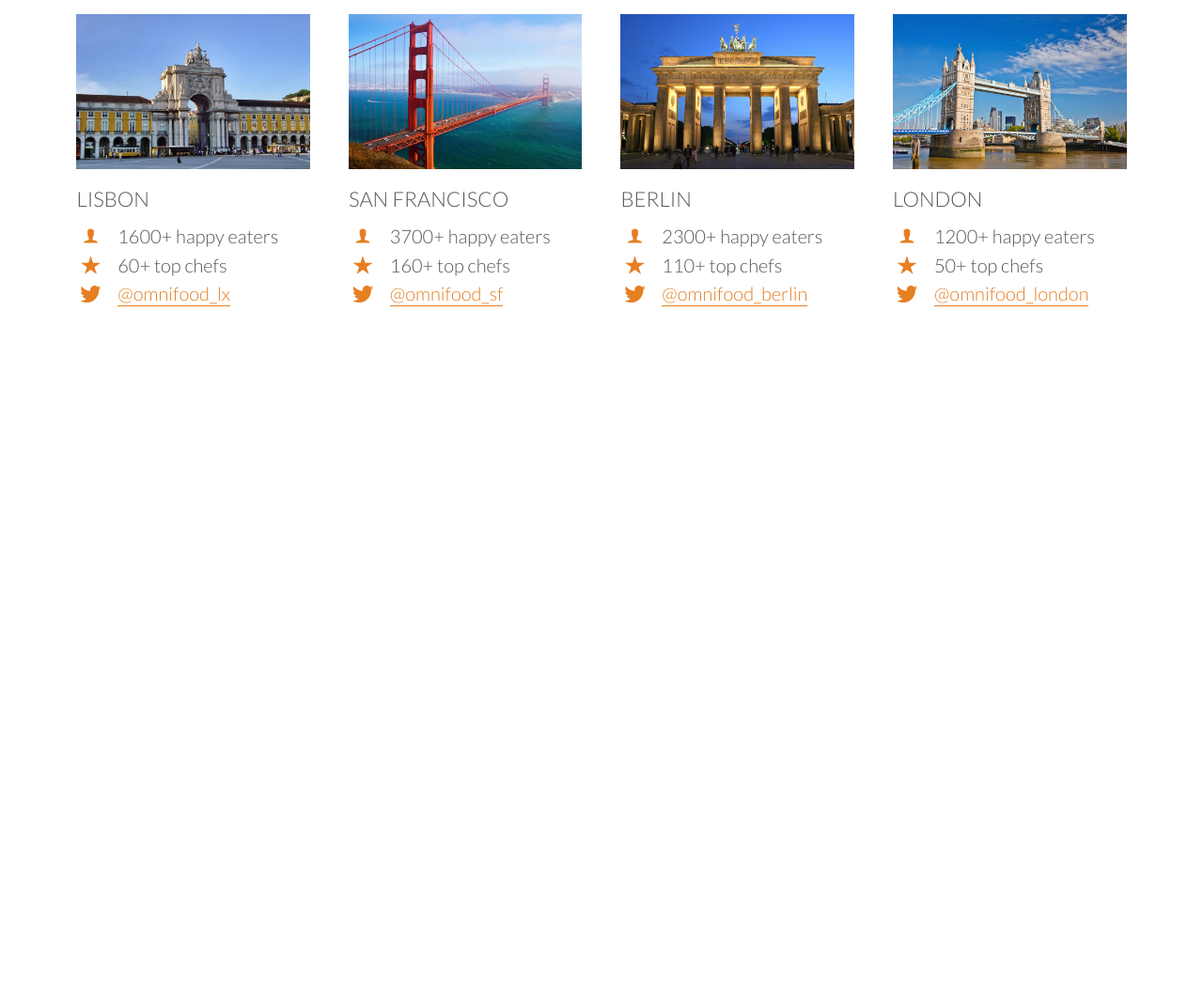
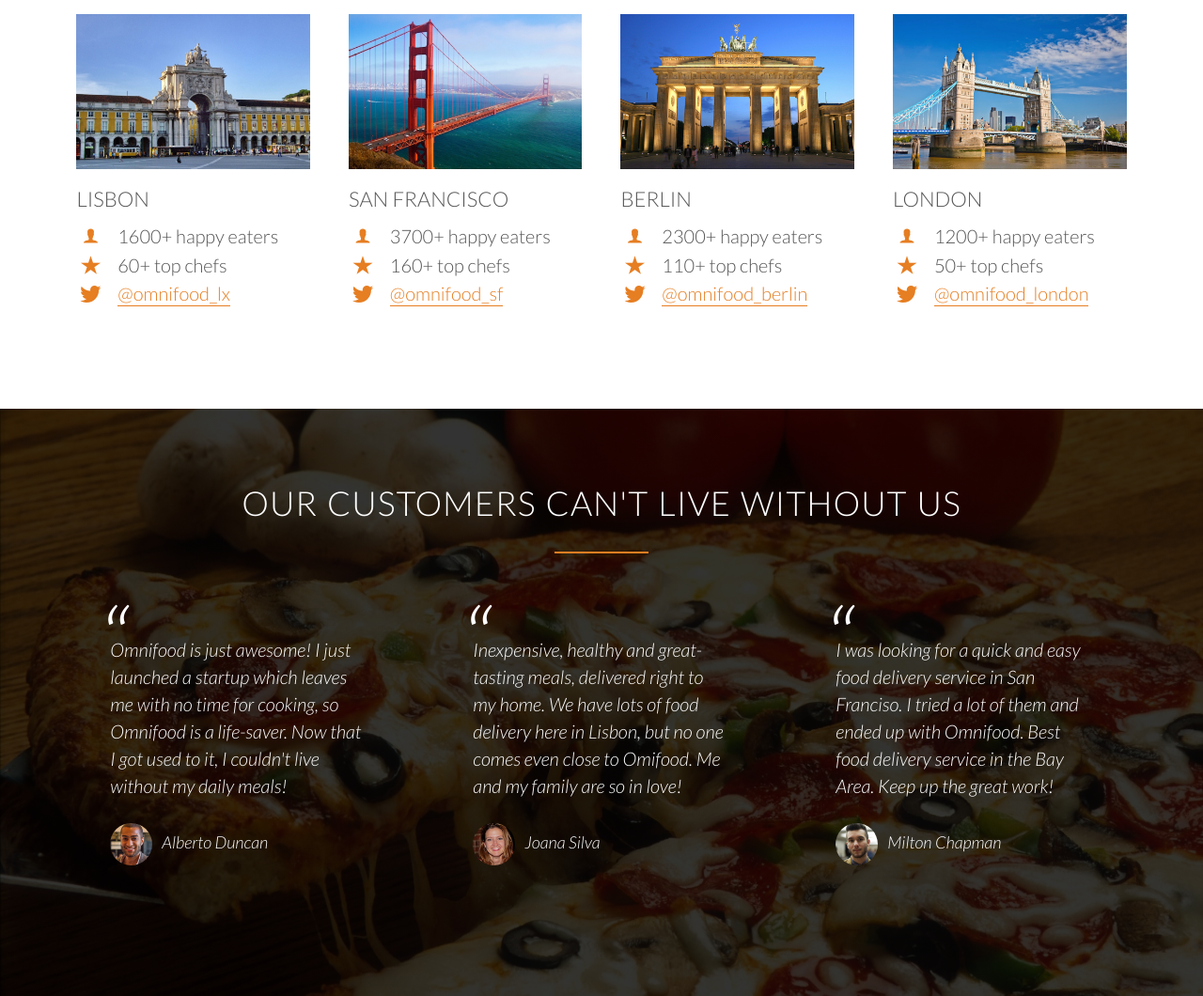
Before and after one commit to dav1dborja/omnifood, a plain HTML site: page index.html in a window 1280 px wide. Shown: the part 2930-3990 px from the top of the page at 94% size. Before the commit the page ends 3365 px from the top, so only its background shows below. Drawn offline with Linux system fonts and the light colour scheme; files whose address does not match are found by name.

Commit message:
building the customer testimonial section

```diff
--- a/index.html
+++ b/index.html
@@ -210,6 +210,31 @@
                     </div>
                 </div>
             </section>
+            <section class="section-testimonials">
+                <div class="row">
+                    <h2>Our customers can't live without us</h2>
+                </div>
+                <div class="row">
+                    <div class="col span-1-of-3">
+                        <blockquote>
+                            Omnifood is just awesome! I just launched a startup which leaves me with no time for cooking, so Omnifood is a life-saver. Now that I got used to it, I couldn't live without my daily meals!
+                            <cite><img src="resources/img/customer-1.jpg">Alberto Duncan</cite>
+                        </blockquote>
+                    </div>
+                    <div class="col span-1-of-3">
+                        <blockquote>
+                            Inexpensive, healthy and great-tasting meals, delivered right to my home. We have lots of food delivery here in Lisbon, but no one comes even close to Omifood. Me and my family are so in love!
+                            <cite><img src="resources/img/customer-2.jpg">Joana Silva</cite>
+                        </blockquote>
+                    </div>
+                    <div class="col span-1-of-3">
+                        <blockquote>
+                            I was looking for a quick and easy food delivery service in San Franciso. I tried a lot of them and ended up with Omnifood. Best food delivery service in the Bay Area. Keep up the great work!
+                            <cite><img src="resources/img/customer-3.jpg">Milton Chapman</cite>
+                        </blockquote>
+                    </div>
+                </div>
+            </section>
         </body>
     </html>
 
@@ -217,4 +242,5 @@
 
 
 
+
     -->
--- a/resources/css/style.css
+++ b/resources/css/style.css
@@ -192,6 +192,7 @@ header {
     background-position: center;
     background-size: cover;
     height: 100vh;
+    background-attachment: fixed;
 }
 
 .hero-text-box {
@@ -358,3 +359,44 @@ header {
 .city-feature {
     margin-bottom: 5px;
 }
+
+/* --------------------------------------------------- */
+/* TESTIMONIALS */
+/* --------------------------------------------------- */
+
+.section-testimonials {
+    background-image: linear-gradient(rgba(0, 0, 0, 0.8), rgba(0, 0, 0, 0.8)), url(img/back-customers.jpg);
+    background-size: cover;
+    color: #fff;
+    background-attachment: fixed;
+}
+
+blockquote {
+    padding: 2%;
+    font-style: italic;
+    line-height: 145%;
+    position: relative;
+    margin: 40px;
+}
+
+blockquote:before {
+    content: "\201C";
+    font-size: 500%;
+    display: block;
+    position: absolute;
+    top: -5px;
+    left: -5px;
+}
+
+cite {
+    font-size: 90%;
+    margin-top: 25px;
+    display: block;
+}
+
+cite img {
+    height: 45px;
+    border-radius: 50%;
+    margin-right: 10px;
+    vertical-align: middle;
+}
```
Also changed, not shown: resources/css/img/back-customers.jpg (added), 2 other files.
